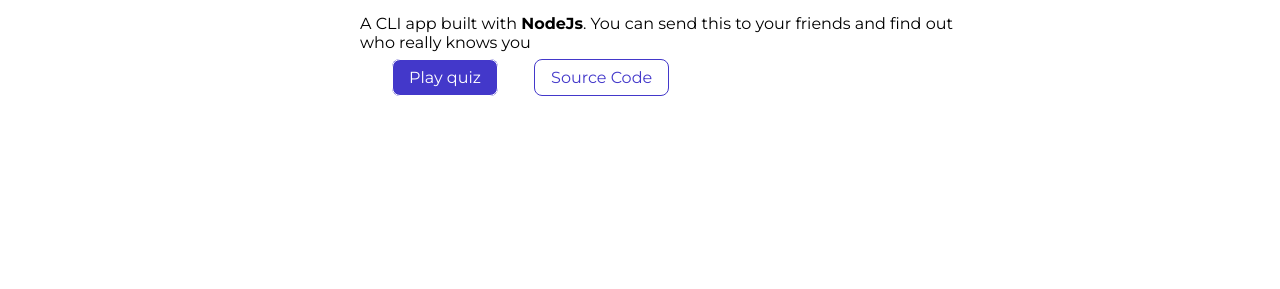
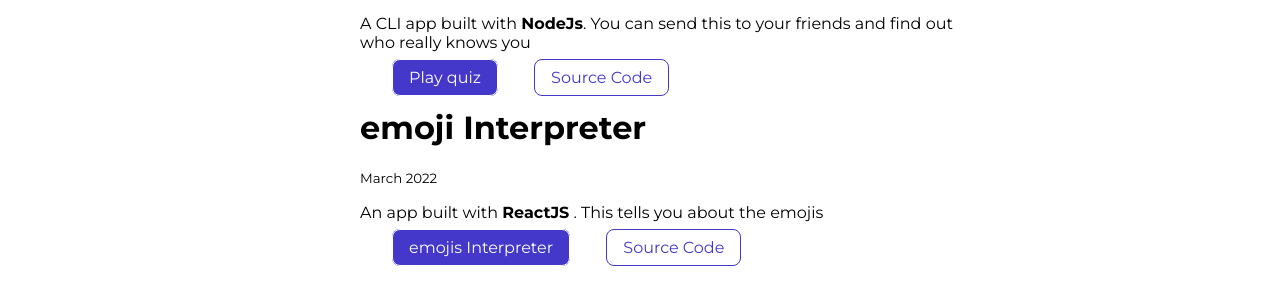
Before and after one commit to sangamesh27/Aadarsh-balika-website, a plain HTML site: page projects.html in a window 1280 px wide. Shown: the part 749-1038 px from the top of the page. Before the commit the page ends 868 px from the top, so only its background shows below. Drawn offline with Linux system fonts and the light colour scheme.

Commit message:
typography

```diff
--- a/projects.html
+++ b/projects.html
@@ -58,6 +58,13 @@
                     quiz</a>
                 <a class="link secondary-link" href="https://github.com/sangamesh27/do-you-know-me-1" target="_blank">Source Code</a>
             </li>
+            <li>
+                <h1>emoji Interpreter</h1>
+                <small>March 2022</small>
+                <p>An app built with <strong>ReactJS</strong> . This tells you about the emojis</p>
+                <a class="link primary-link" href="https://cdnjfv.csb.app/" target="_blank">emojis Interpreter</a>
+                <a class="link secondary-link" href="https://codesandbox.io/s/emoji-interpreter-cdnjfv?file=/src/styles.css:0-58" target="_blank">Source Code</a>
+            </li>
         </div>
     </ul>
 </body>
```
